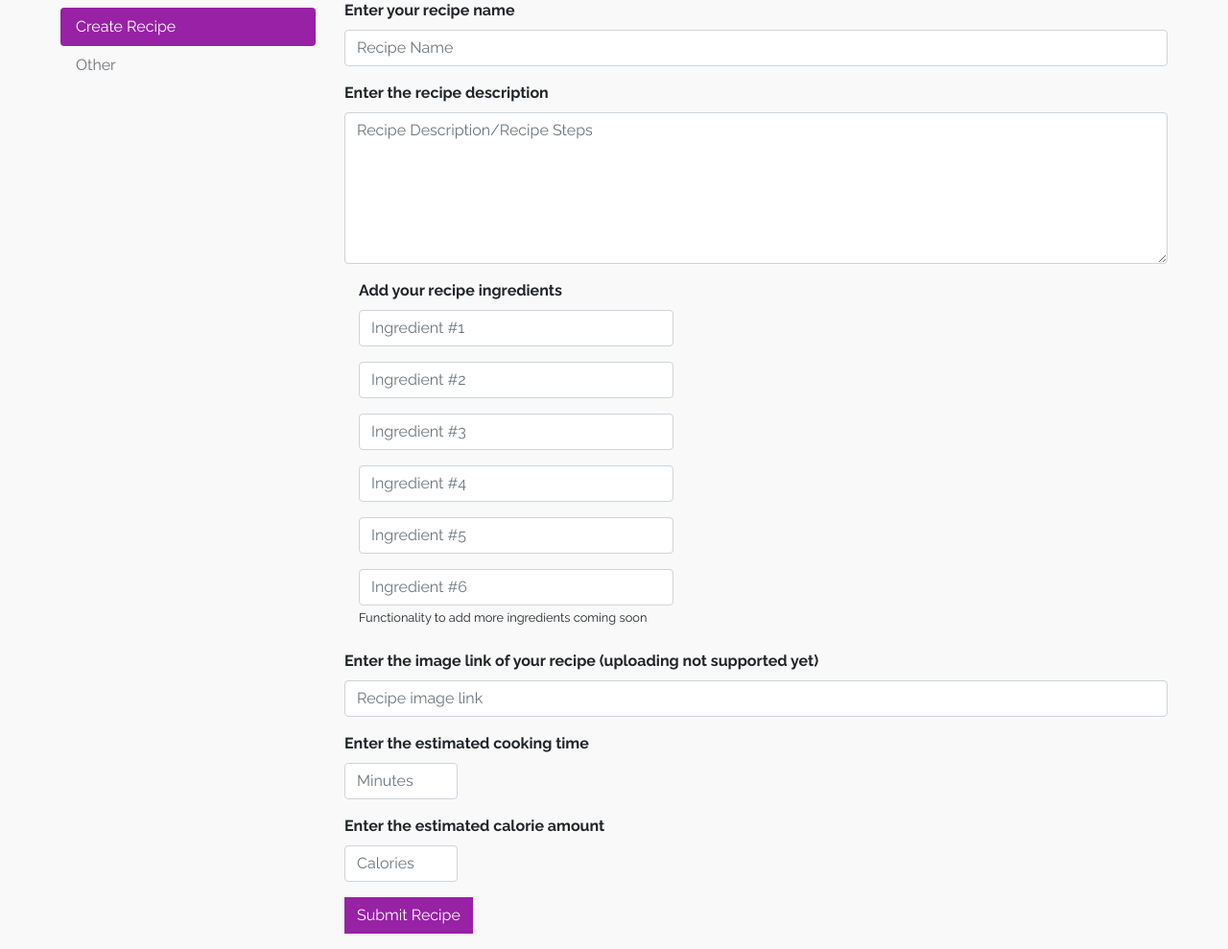
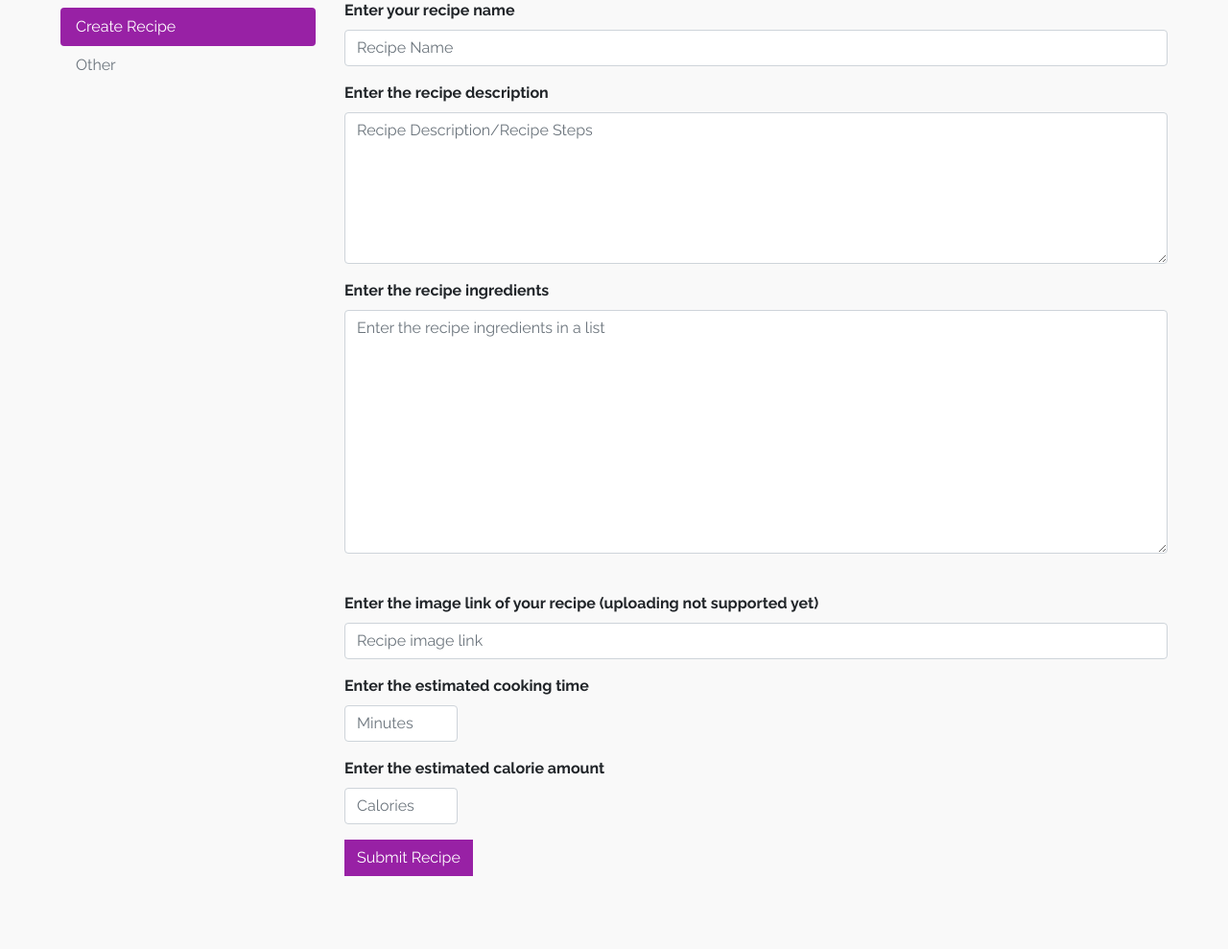
Before and after one commit to aethyris/dine-on-your-dime, a Flask app: page /settings in a window 1280 px wide, after a click on "Create Recipe". Shown: the part 194-1183 px from the top of the page at 96% size. After the commit the page ends 1107 px from the top, so only its background shows below. Run offline with Flask 2, Linux system fonts and the light colour scheme; the visitor is signed in with stand-in values (Sample User, id 1); data that the repository does not hold is empty; some libraries are stand-ins or nearby versions.

Commit message:
update code

```diff
--- a/blueprints/recipe.py
+++ b/blueprints/recipe.py
@@ -6,7 +6,7 @@ recipes = Blueprint('recipes', __name__, template_folder="templates")
 
 
 @recipes.route('/recipe/<recipe_id>')
-def show_recipe(recipe_id):
+def show_recipe(recipe_id,):
     """
     This function handles the logic for displaying recipe information in the recipe.html page
     :param recipe_id: Every recipe contains a unique ID
--- a/blueprints/users.py
+++ b/blueprints/users.py
@@ -1,6 +1,6 @@
 from flask import Blueprint, render_template, redirect, url_for, request, abort, Response
 from flask_login import current_user, login_user, logout_user, login_required
-from models import User, db, Filter, Recipe, Ingredient
+from models import User, db, Filter, Recipe
 from forms import LoginForm, RegistrationForm, UserInfoForm, FilterForm
 from datetime import datetime
 from sockets import emit_new_recipe
@@ -116,7 +116,8 @@ def add_recipe():
             recipe_rating=5,
             recipe_picture=request.form.get("recipe_picture"),
             recipe_cooking_time=request.form.get("recipe_cooking_time"),
-            recipe_calorie_count=request.form.get("recipe_calorie_count")
+            recipe_calorie_count=request.form.get("recipe_calorie_count"),
+            recipe_ingredients=None
         )
         current_user.recipes.append(user_recipe)
         db.session.add(user_recipe)
@@ -128,14 +129,6 @@ def add_recipe():
         thr.start()
 
         db.session.commit()
-
-    def add_ingredient():
-        if request.method == 'POST':
-            recipe_ingredient = Ingredient(
-                ingredient_name=request.form.get("recipe_ingredient"))
-
-            db.session.add(recipe_ingredient)
-            db.session.commit()
     return render_template('index.html')
 
 
--- a/models.py
+++ b/models.py
@@ -87,6 +87,7 @@ class Recipe(db.Model):
     recipe_cooking_time = db.Column(db.Integer, nullable=False)
     recipe_calorie_count = db.Column(db.Integer, nullable=False)
     recipe_likes = db.Column(db.Integer, default=0)
+    recipe_ingredients = db.Column(db.String(256))
 
     comments = db.relationship("Comment", back_populates="recipe")
 
--- a/templates/layout.html
+++ b/templates/layout.html
@@ -89,14 +89,6 @@
             </nav>
             <!-- Right side of nav bar -->
             <nav class="navbar-nav ml-auto">
-                {#                {% if current_user.is_authenticated %}#}
-                {#                    <div>#}
-                {#                        <a href="/admin">#}
-                {#                            <button class="btn btn-danger" type="button">ADMIN CONSOLE</button>#}
-                {#                        </a>#}
-                {#                    </div>#}
-                {#                {% endif %}#}
-
                 {% if current_user.is_authenticated %}
                     <div class="nav-item dropdown">
                         <a class="nav-link dropdown-toggle" href="#" id="userDropdown" role="button"
--- a/templates/settings.html
+++ b/templates/settings.html
@@ -41,52 +41,26 @@
                     <br>
 
                     <form action="{{ url_for('users.add_recipe') }}" method="POST">
-                        <div class="form-group ">
+                        <div class="form-group">
                             <label for="recipe_title" class="font-weight-bold">Enter your recipe name</label>
                             <input type="text" class="form-control" id="recipe_title" name="recipe_title"
                                    placeholder="Recipe Name" required>
                         </div>
 
                         <div class="form-group">
-                            <label for="recipe_description" class="font-weight-bold"> Enter the recipe
-                                description </label>
-                            <textarea class="form-control" id="recipe_description" name="recipe_description"
-                                      placeholder="Recipe Description/Recipe Steps" maxlength="2000" rows="6" required></textarea>
+                            <label for="recipe_description" class="font-weight-bold">Enter the recipe description</label>
+                            <textarea class="form-control" id="recipe_description" name="recipe_description" placeholder="Recipe Description/Recipe Steps" maxlength="2000" rows="6" required></textarea>
                         </div>
 
-                        <div class="form-group col-5">
-                            <label class="font-weight-bold">Add your recipe ingredients</label>
-                            <input type="text" class="form-control" id="recipe_ingredient" name="recipe_ingredient"
-                                   placeholder="Ingredient #1">
+                        <div class="form-group">
+                            <label for="recipe_ingredients" class="font-weight-bold"> Enter the recipe
+                                ingredients </label>
+                            <span style="white-space: pre-line">
+                            <textarea class="form-control" id="recipe_ingredients" name="recipe_ingredients"
+                                      placeholder="Enter the recipe ingredients in a list" maxlength="2000" rows="10"
+                                      required></textarea>
+                            </span>
                         </div>
-
-                        <div class="form-group col-5">
-                            <input type="text" class="form-control" id="recipe_ingredient" name="recipe_ingredient"
-                                   placeholder="Ingredient #2">
-                        </div>
-
-                        <div class="form-group col-5">
-                            <input type="text" class="form-control" id="recipe_ingredient" name="recipe_ingredient"
-                                   placeholder="Ingredient #3">
-                        </div>
-
-                        <div class="form-group col-5">
-                            <input type="text" class="form-control" id="recipe_ingredient" name="recipe_ingredient"
-                                   placeholder="Ingredient #4">
-                        </div>
-
-                        <div class="form-group col-5">
-                            <input type="text" class="form-control" id="recipe_ingredient" name="recipe_ingredient"
-                                   placeholder="Ingredient #5">
-                        </div>
-
-                        <div class="form-group col-5">
-                            <input type="text" class="form-control" id="recipe_ingredient" name="recipe_ingredient"
-                                   placeholder="Ingredient #6">
-
-                            <label class="small">Functionality to add more ingredients coming soon</label>
-                        </div>
-
 
                         <label class="font-weight-bold">Enter the image link of your recipe (uploading not supported
                             yet)</label>
```
Also changed, not shown: app.py (+1 -17 lines), templates/recipe.html (+6 -4 lines).
